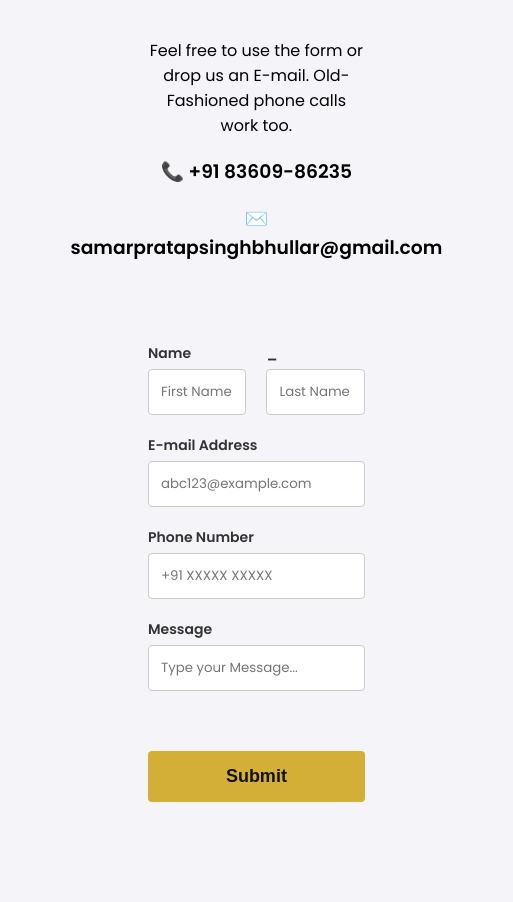
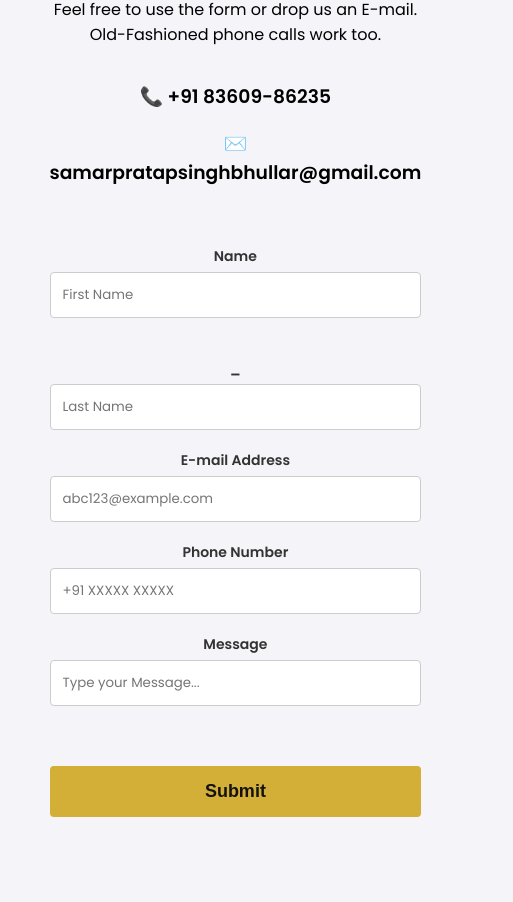
Before and after one commit to BaljitKaurBhullar/knight-ecommerce, a plain HTML site: page contactus.html in a window 390 px wide. Shown: the part 355-1257 px from the top of the page, 513 px wide, since content can reach past the window. Drawn offline with Linux system fonts and the light colour scheme.

Commit message:
Add files via upload

```diff
--- a/style.css
+++ b/style.css
@@ -126,8 +126,13 @@
 /* Creates a responsive grid for products */
 .product-grid {
     display: grid;
-    grid-template-columns: repeat(auto-fit, minmax(250px, 1fr));
+    grid-template-columns: 1fr;
+    /* This forces one item per row */
     gap: 30px;
+    max-width: 600px;
+    /* Optional: adds a limit so cards don't get too wide on big screens */
+    margin: 0 auto;
+    /* Centers the vertical line */
 }
 
 /* Styles individual product boxes */
@@ -618,6 +623,29 @@
     font-weight: bold;
 }
 
+.contact-section {
+    display: flex;
+    margin: 20px auto;
+    justify-content: space-evenly;
+    padding: 20px;
+    gap: 2%;
+    max-width: var(--max-content-width);
+    flex-wrap: wrap;
+}
+
+.left-section {
+    padding: 40px;
+    width: 48%;
+    display: flex;
+    flex-direction: column;
+    justify-content: center;
+}
+
+.right-section {
+    padding: 40px;
+    width: 48%;
+}
+
 /* =========================================
    MOBILE RESPONSIVENESS (MEDIA QUERIES)
    ========================================= */
@@ -699,17 +727,25 @@
         /* Centers the links under the brand name */
     }
 
+    /* 5. Contact Section Mobile */
+    .contact-section {
+        padding: 10px;
+    }
+
+    .left-section,
     .right-section {
         width: 100%;
         padding: 20px;
+        text-align: center;
     }
 
-    .left-section {
-        text-align: center;
-        width: 100%;
-        padding: 20px;
+    /* 6. Form Input Rows Mobile */
+    .input-row {
+        flex-direction: column;
+        gap: 0;
     }
 }
+
 
 /* --- NEW CODE FOR CHECKOUT PAGE --- */
 
@@ -820,27 +856,3 @@
         font-size: 48px;
     }
 }
-
-.contact-section {
-    display: flex;
-    margin: 2px auto;
-    justify-content: space-evenly;
-    padding: 20px;
-    gap: 2%;
-    max-height: fit-content;
-    max-width: fit-content;
-    flex-wrap: wrap;
-}
-
-.left-section {
-    padding: 31px;
-    width: 50%;
-    justify-items: anchor-center;
-    align-content: center;
-}
-
-.right-section {
-    padding: 31px;
-    width: 50%;
-    align-content: center;
-}
```
